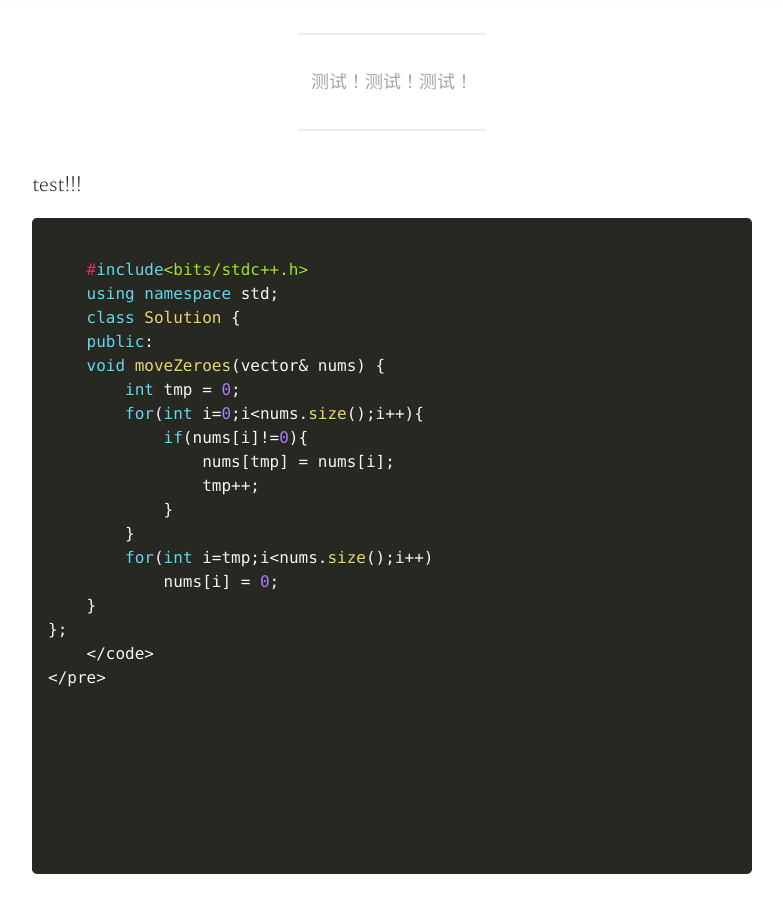
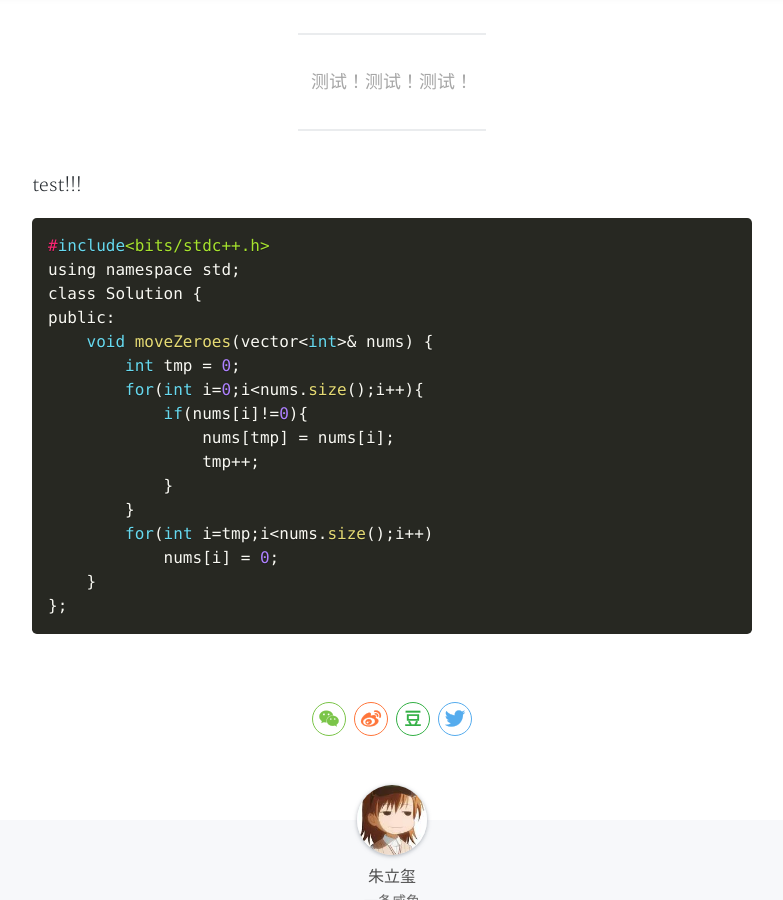
Before and after one commit to zlxxlz1026/zlxxlz1026.github.io, a Jekyll site: the page built from _posts/2020-3-13-Test-1.md, in a window 1280 px wide and 900 px high, scrolled down 367 px. Shown: the whole window, without its empty margins (248-1031 px from the left). Built offline with Jekyll 4.4.1, drawn with Linux system fonts in a browser that asks for light colours; nearby versions of some CDN libraries; a style sheet for code colours, icons or effects is not loaded.

Commit message:
Update 2020-3-13-Test-1.md

````diff
--- a/_posts/2020-3-13-Test-1.md
+++ b/_posts/2020-3-13-Test-1.md
@@ -10,12 +10,11 @@ tags: mathjax
 
 test!!!
 
-<pre>
-    <code class="language-cpp">
-    #include<bits/stdc++.h>
-	using namespace std;
-	class Solution {
-	public:
+```c++
+#include<bits/stdc++.h>
+using namespace std;
+class Solution {
+public:
     void moveZeroes(vector<int>& nums) {
     	int tmp = 0;
     	for(int i=0;i<nums.size();i++){
@@ -28,5 +27,4 @@ test!!!
     		nums[i] = 0;
     }
 };
-    </code>
-</pre>
+```
````
